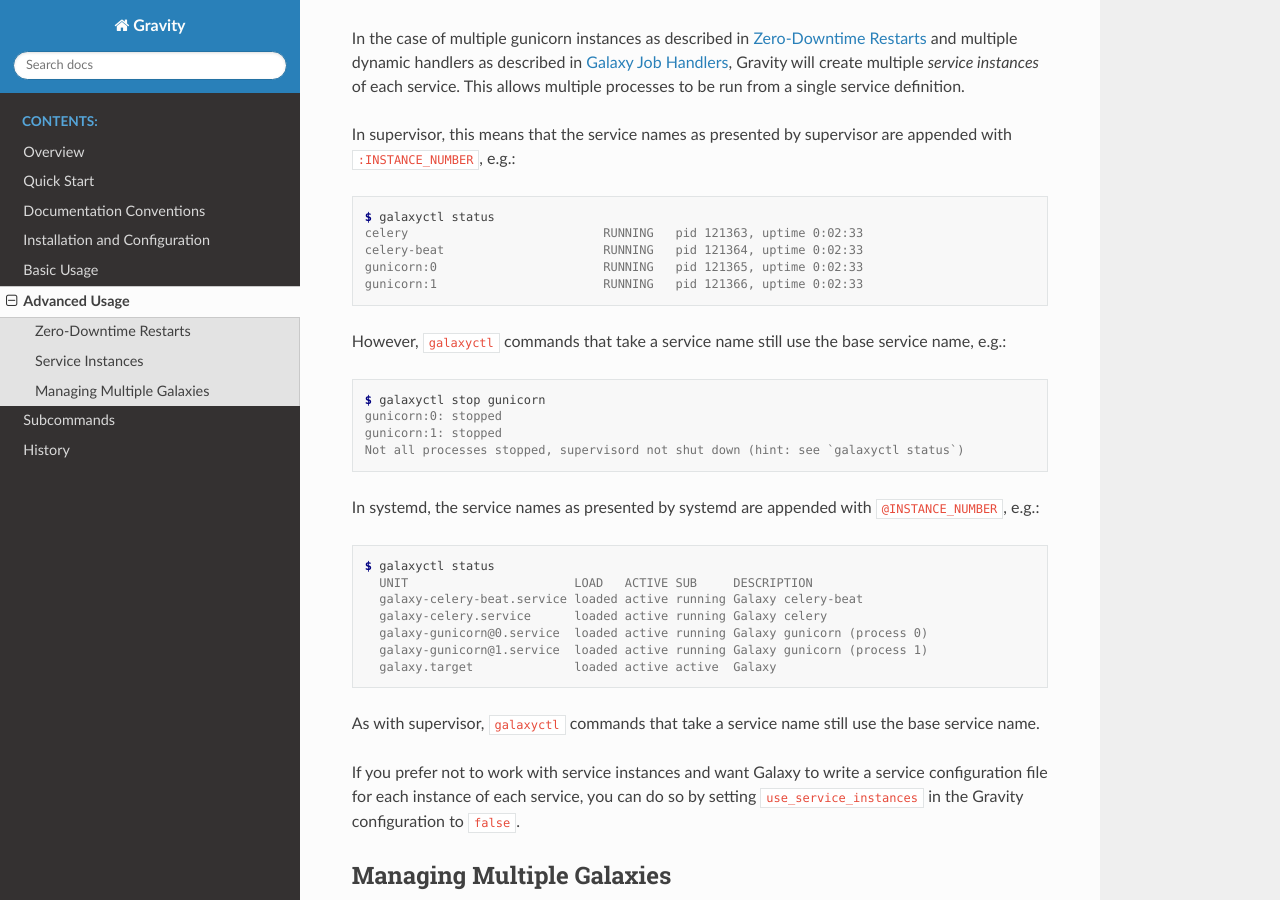
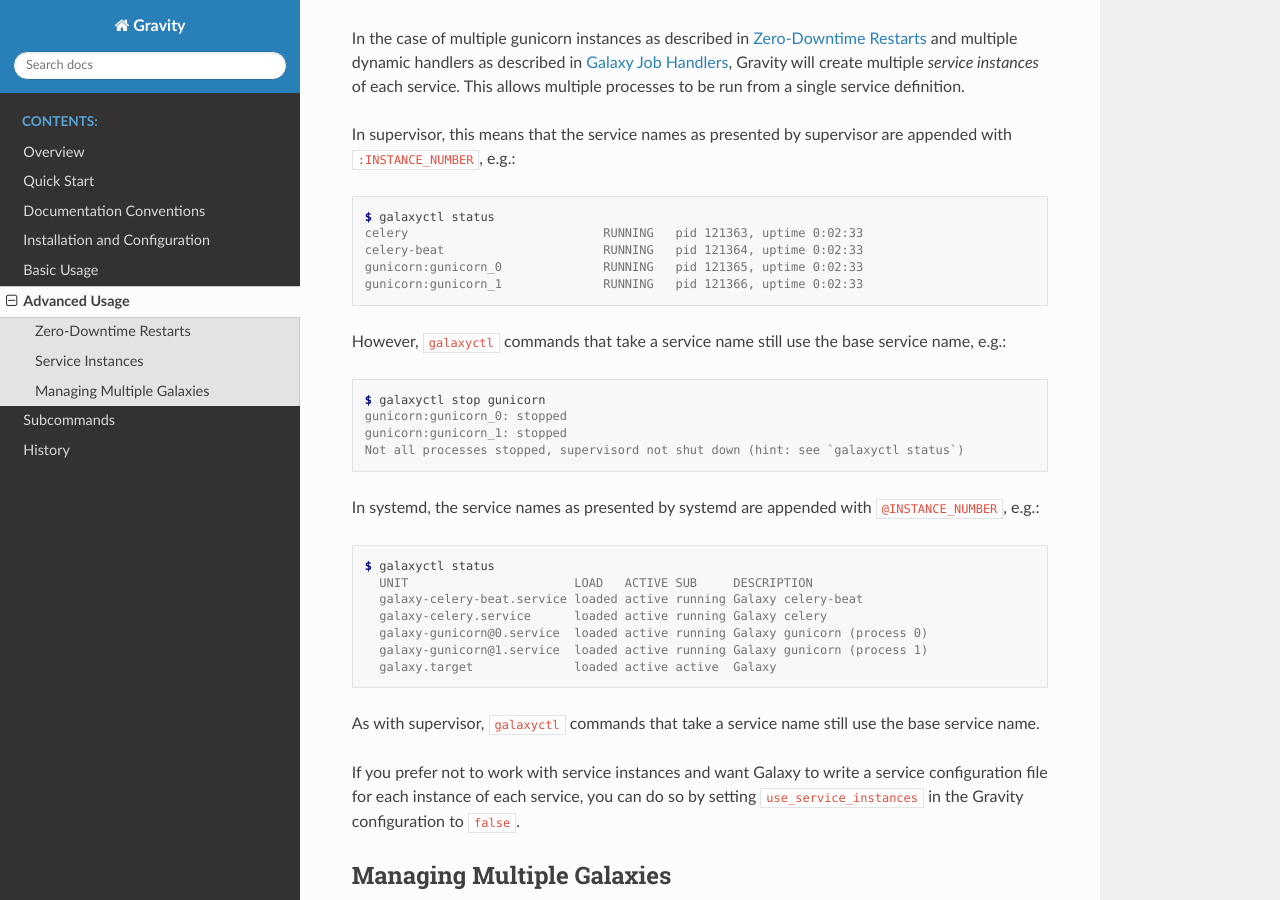
Before and after one commit to galaxyproject/gravity, a Sphinx documentation site: the page built from docs/advanced_usage.rst, in a window 1280 px wide and 900 px high, scrolled down 1151 px. Built offline with Sphinx 7.4.7 and the Read the Docs theme 2.0.0, drawn with Linux system fonts in a browser that asks for light colours.

```diff
--- a/docs/advanced_usage.rst
+++ b/docs/advanced_usage.rst
@@ -60,16 +60,16 @@ e.g.:
     $ galaxyctl status
     celery                           RUNNING   pid 121363, uptime 0:02:33
     celery-beat                      RUNNING   pid 121364, uptime 0:02:33
-    gunicorn:0                       RUNNING   pid 121365, uptime 0:02:33
-    gunicorn:1                       RUNNING   pid 121366, uptime 0:02:33
+    gunicorn:gunicorn_0              RUNNING   pid 121365, uptime 0:02:33
+    gunicorn:gunicorn_1              RUNNING   pid 121366, uptime 0:02:33
 
 However, ``galaxyctl`` commands that take a service name still use the base service name, e.g.:
 
 .. code:: console
 
     $ galaxyctl stop gunicorn
-    gunicorn:0: stopped
-    gunicorn:1: stopped
+    gunicorn:gunicorn_0: stopped
+    gunicorn:gunicorn_1: stopped
     Not all processes stopped, supervisord not shut down (hint: see `galaxyctl status`)
 
 In systemd, the service names as presented by systemd are appended with ``@INSTANCE_NUMBER``,
```
Also changed, not shown: 1 other file.
